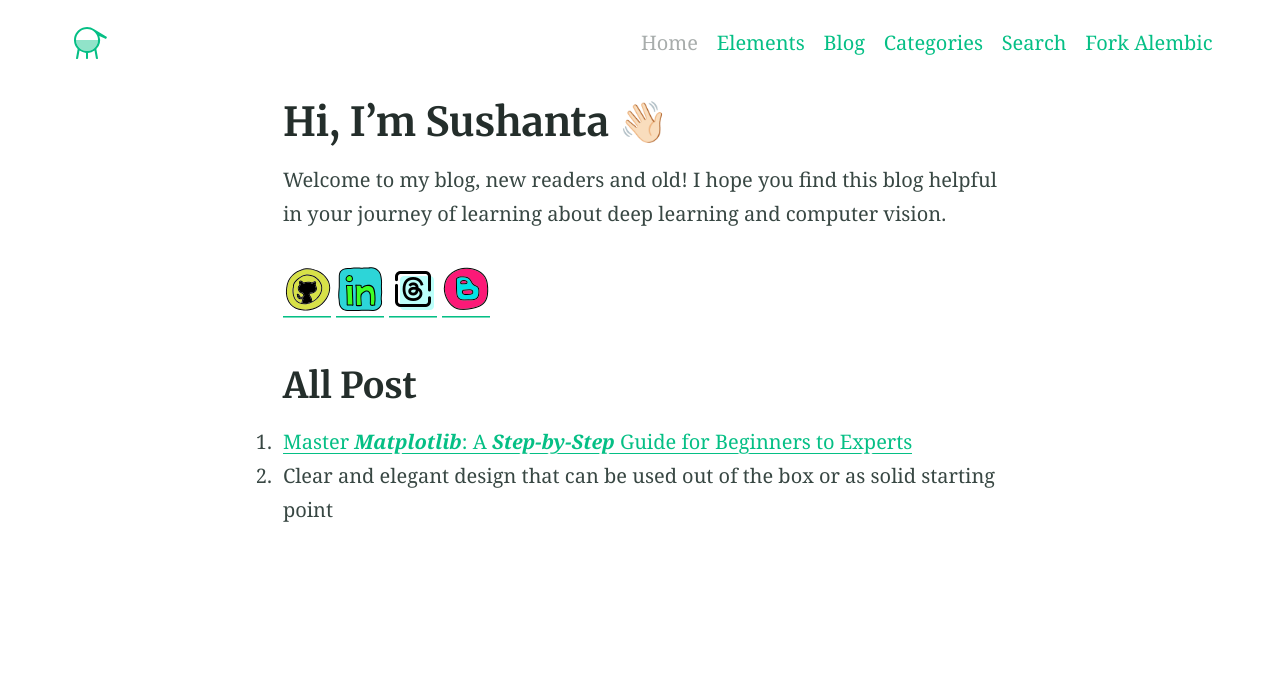
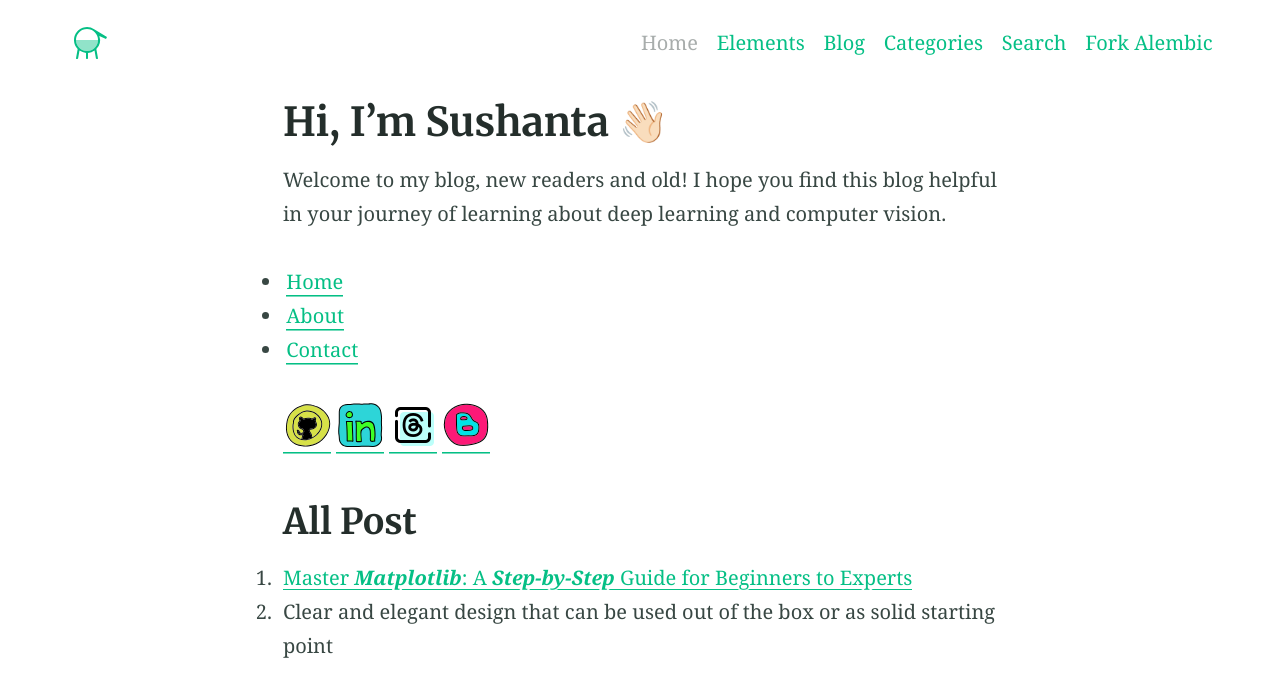
Before and after one commit to hi-sushanta/hi-sushanta.github.io, a Jekyll site: the page built from index.md, in a window 1280 px wide. Shown: the top 697 px of the page. Built offline with Jekyll 4.4.1, drawn with Linux system fonts in a browser that asks for light colours.

Commit message:
Update index.md

```diff
--- a/index.md
+++ b/index.md
@@ -5,6 +5,14 @@ excerpt: "Welcome to my blog, new readers and old! I hope you find this blog hel
 
 Welcome to my blog, new readers and old! I hope you find this blog helpful in your journey of learning about deep learning and computer vision.
 
+<nav class="nav">
+  <ul>
+    <li><a href="https://www.example1.com">Home</a></li>
+    <li><a href="https://www.example2.com">About</a></li>
+    <li><a href="https://www.example3.com">Contact</a></li>
+  </ul>
+</nav>
+
 [![""](icons8-github.svg)](https://github.com/hi-sushanta) [![""](icons8-linkedin.svg)](https://www.linkedin.com/in/sushanta-das-/) [![""](icon-threads.png)](https://www.threads.net/@hi_chiai) [![""](icon-blog.png)](https://hiwhy.io/)
 
 ## All Post
```
